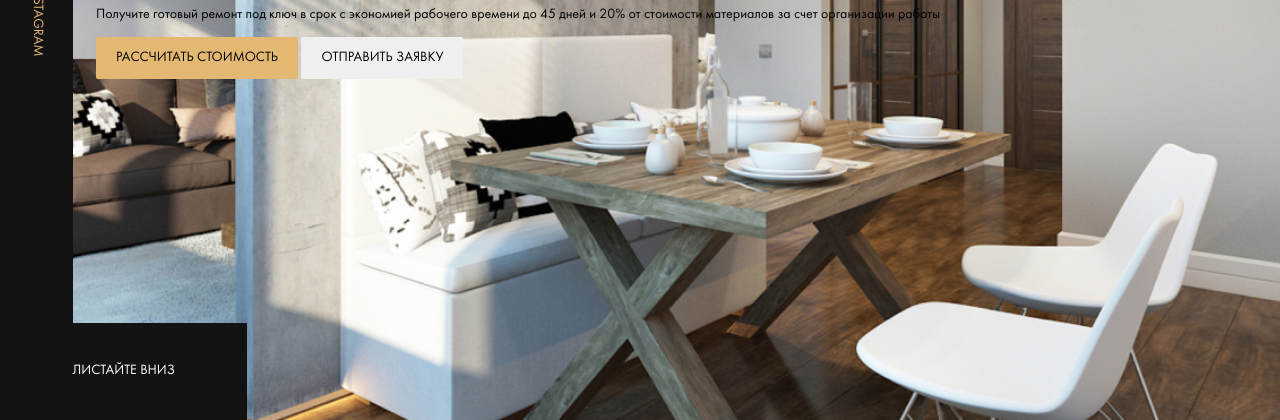
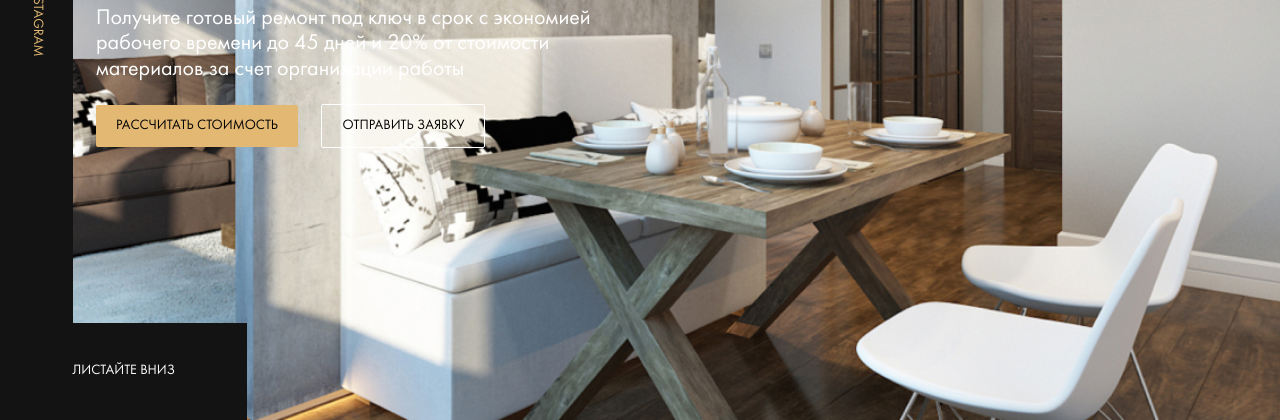
Before and after one commit to Genzo-droid/by, a website: page index.html in a window 1280 px wide. Shown: the part 380-800 px from the top of the page. Drawn offline with Linux system fonts and the light colour scheme; files whose address does not match are found by name.

Commit message:
feat: add hero style and add font yeseva one

```diff
--- a/index.html
+++ b/index.html
@@ -3,6 +3,7 @@
 <head>
   <meta charset="UTF-8">
   <meta name="viewport" content="width=device-width, initial-scale=1.0">
+  <link href="https://fonts.googleapis.com/css?family=Yeseva+One&display=swap&subset=cyrillic" rel="stylesheet">
   <link rel="stylesheet" href="css/style.css">
   <title>Repair Design Project</title>
 </head>
@@ -35,7 +36,7 @@
     <!-- instagramm -->
     <div class="container">
       <div class="hero__content">
-        <h1 class="title hero__title">Турецкий ремонт в Ростове-на-дону</h1>
+        <h1 class="title hero__title">Турецкий ремонт в&nbsp;<span class="title--primary">Ростове-на-дону</span></h1>
         <p class="hero__text">Получите готовый ремонт под ключ в срок с экономией рабочего времени до 45 дней и 20% от стоимости материалов за счет организации работы</p>
         <button class="button hero__button button--primary">Рассчитать стоимость</button>
         <button class="button hero__button button--outline">Отправить заявку</button>
--- a/sass/_interface.sass
+++ b/sass/_interface.sass
@@ -6,3 +6,7 @@
   &--primary
     background-color: $primary
     color: light
+  &--outline
+    border: 1px solid $light
+    background-color: transparent
+    color: light
--- a/sass/templates/_hero.sass
+++ b/sass/templates/_hero.sass
@@ -8,6 +8,14 @@
   // padding-left: 150px
   background: $dark url('../img/hero-bg.jpg') no-repeat center / cover
   height: 100vh
+  color: $light
+  &__text
+    font-size: 22px
+    max-width: 500px
+  &__button
+    margin-right: 20px
+  &__content
+    max-width: 670px
   &__instagram
     position: absolute
     left: 0
@@ -40,3 +48,8 @@
 
 .title
   margin: 0
+  font-family: 'Yeseva One', cursive
+  text-transform: uppercase
+  font-size: 40px
+  &--primary
+    color: $primary
```
Also changed, not shown: css/style.css, 1 other file.
